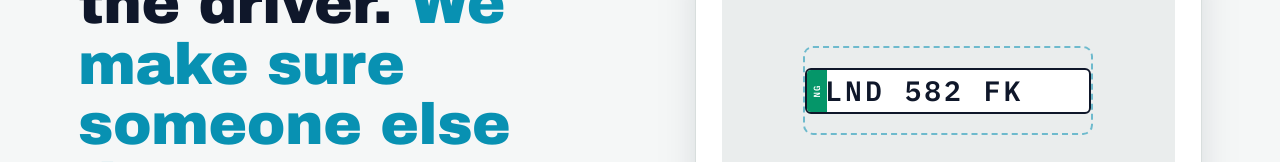
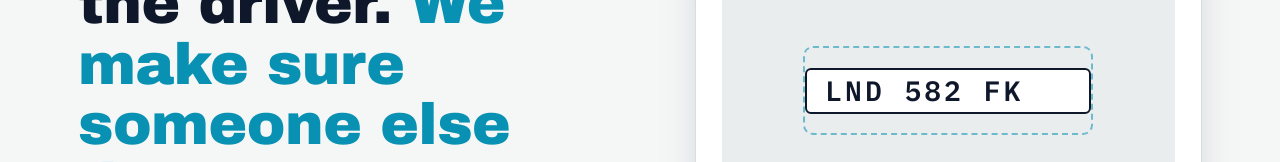
Before and after one commit to DesignedByJess/SafeCommute, a React (Vite) app in the folder frontend/: page / in a window 1280 px wide. Shown: the part 296-458 px from the top of the page. Built offline with nearby package versions, Linux system fonts and the light colour scheme; no server answers.

Commit message:
fix(landing): remove green NG strip from plate result, keep text centered

```diff
--- a/frontend/src/features/marketing/LandingPage.css
+++ b/frontend/src/features/marketing/LandingPage.css
@@ -294,25 +294,6 @@
   overflow: hidden;
   opacity: 0;
   transform: scale(0.92);
-}
-.landing .lp-plate-result .lp-plate-result-strip {
-  position: absolute;
-  top: 0;
-  left: 0;
-  bottom: 0;
-  width: 20px;
-  background: var(--green);
-}
-.landing .lp-plate-result .lp-plate-result-strip::after {
-  content: 'NG';
-  position: absolute;
-  top: 50%; left: 50%;
-  transform: translate(-50%, -50%) rotate(-90deg);
-  font-family: 'IBM Plex Mono', monospace;
-  font-size: 9px;
-  font-weight: 700;
-  color: #fff;
-  letter-spacing: 1px;
 }
 .landing .lp-plate-result .lp-plate-result-txt {
   font-family: 'IBM Plex Mono', monospace;
--- a/frontend/src/features/marketing/LandingPage.tsx
+++ b/frontend/src/features/marketing/LandingPage.tsx
@@ -177,7 +177,6 @@ export default function LandingPage() {
               <div className="lp-scan-guide">
                 <div className="lp-scan-line" id="lp-scanLine" />
                 <div className="lp-plate-result" id="lp-plateResult">
-                  <span className="lp-plate-result-strip" />
                   <span className="lp-plate-result-txt">LND 582 FK</span>
                 </div>
               </div>
```
